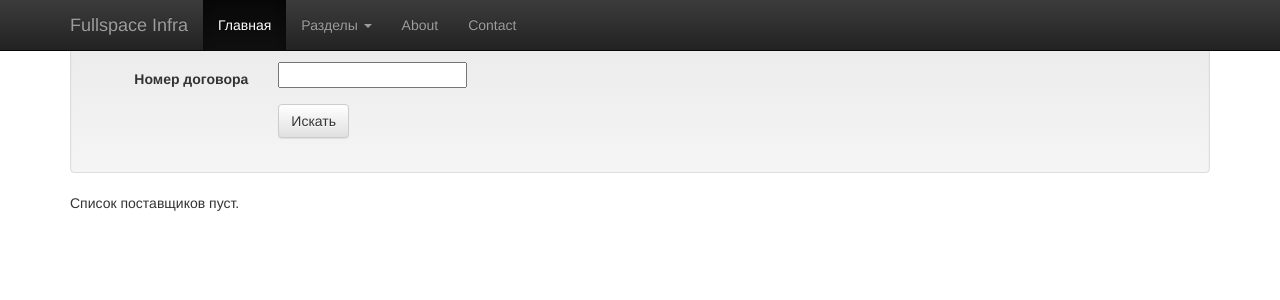
After one commit to ealekseev/django-infra, a Django app: template infra/templates/infra/retailer_list.html in a window 1280 px wide. The commit adds this page. Shown: the top 300 px of the page. Run offline with Django 3.2, Linux system fonts and the light colour scheme; the template is opened without the code that fills it, so the values that code supplies are empty; some libraries are stand-ins or nearby versions.

Commit message:
Changes in templates.

```diff
--- /dev/null
+++ b/infra/templates/infra/retailer_list.html
@@ -0,0 +1,42 @@
+{% extends "base.html" %}
+
+{% block title %}Поставщики{% endblock %}
+{% block content %}
+<form class="well form-horizontal" role="form" action="{% url 'infra:retailer_list' %}" method="post">{% csrf_token %}
+  <div class="form-group">
+    <label for="id_name" class="col-sm-2 control-label">Название</label>
+    <div class="col-sm-10">
+      <input type="text" id="id_name" name="name"/>
+    </div>
+  </div>
+  <div class="form-group">
+    <label for="id_contract_id" class="col-sm-2 control-label">Номер договора</label>
+    <div class="col-sm-10">
+      <input type="text" id="id_contract_id" name="contract_id"/>
+    </div>
+  </div>
+  <div class="form-group">
+    <div class="col-sm-offset-2 col-sm-10">
+      <button type="submit" class="btn btn-default">Искать</button>
+    </div>
+  </div>
+</form>
+{% if retailers %}
+    <div class="container">
+    {% if retailers.paginator.num_pages and retailers.paginator.num_pages > 1 %}
+       <ul class="pagination pagination-sm">
+         <li {% if not retailers.has_previous %}class="disabled"{% endif %}><a href="{% if retailers.has_previous %}?page={{ retailers.previous_page_number }}{% else %}#{% endif %}"><span>&laquo;</span></a></li>
+         {% for page in retailers.paginator.page_range %}
+         <li {% if retailers.number == page %}class="active"{% endif %}><a href="?page={{ page }}"><span>{{ page }} {% if retailers.page == page %}<span class="sr-only">(текущая)</span>{% endif %}</span></a></li>
+         {% endfor %}
+         <li {% if not retailers.has_next %}class="disabled"{% endif %}><a href="{% if retailers.has_next %}?page={{ retailers.next_page_number }}{% else %}#{% endif %}"><span>&raquo;</span></a></li>
+       </ul>
+    </div>
+    {% endif %}
+    {% for  retailer in retailers %}
+        <a class="muted" href="{% url 'infra:retailer_details' retailer.id %}">{{ retailer }}</a><br>
+    {% endfor %}
+{% else %}
+    <p>Список поставщиков пуст.</p>
+{% endif %}
+{% endblock %}
--- a/infra/views.py
+++ b/infra/views.py
@@ -40,7 +40,7 @@ def retailer_list(request):
     else:
         retailers = Retailer.objects.order_by('id')
 
-    paginator = Paginator(retailers, 25)
+    paginator = Paginator(retailers, 1)
     page = request.GET.get('page', 1)
     try:
         retailer_list = paginator.page(page)
@@ -50,7 +50,7 @@ def retailer_list(request):
         retailer_list = paginator.page(paginator.num_pages)
 
     context = { 'retailers': retailer_list, 'form': form }
-    return render(request, 'infra/index.html', context)
+    return render(request, 'infra/retailer_list.html', context)
 
 def retailer_details(request, retailer_id):
 
--- a/templates/base.html
+++ b/templates/base.html
@@ -26,7 +26,8 @@
     <![endif]-->
   </head>
   <body role="document">
-    <div class="navbar navbar-inverse navbar-fixed-top">
+    <div class="container">
+      <div class="navbar navbar-inverse navbar-fixed-top">
       <div class="container">
         <div class="navbar-header">
           <button type="button" class="navbar-toggle" data-toggle="collapse" data-target=".navbar-collapse">
@@ -65,5 +66,6 @@
     <!-- Include all compiled plugins (below), or include individual files as needed -->
     <script src="/static/js/bootstrap.min.js"></script>
     <script src="/static/js/docs.min.js"></script>
+    </div>
   </body>
 </html>
```
Also changed, not shown: infra/templates/infra/index.html (deleted, +0 -52 lines), infra/templates/infra/retailer_details.html (+7 -5 lines).
